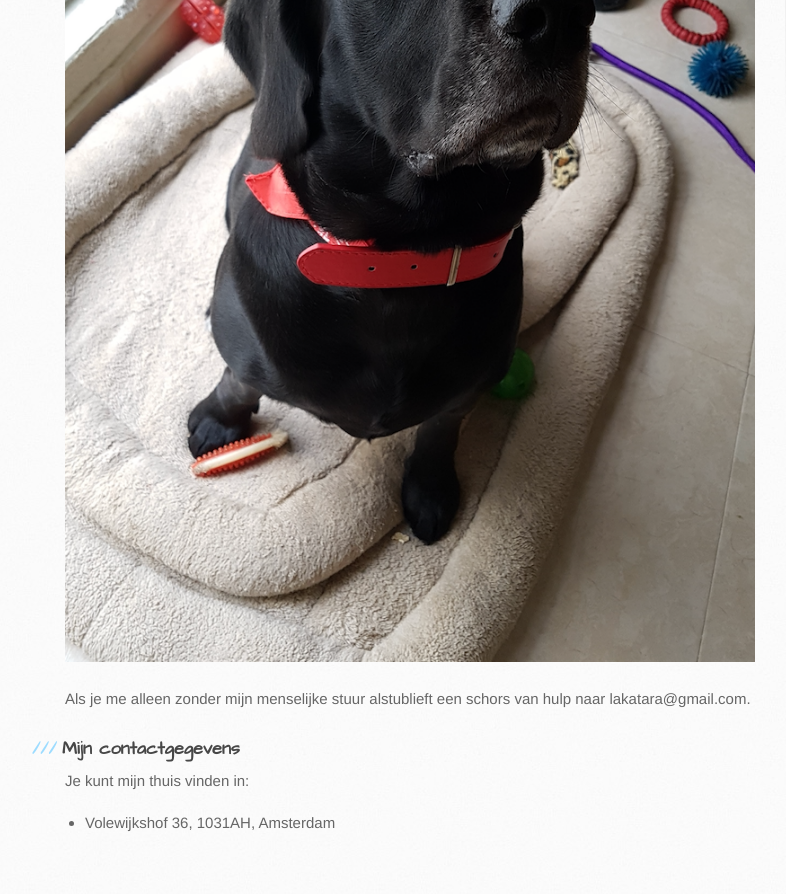
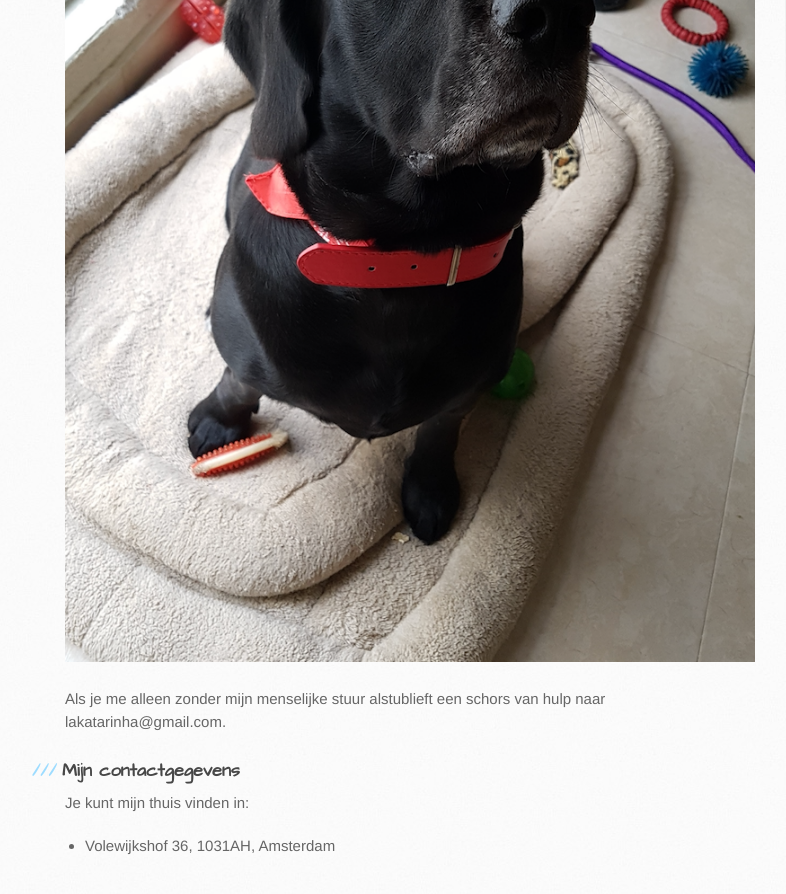
Before and after one commit to lakatara/lakatara.github.io, a Jekyll site: the page built from nederlands.md, in a window 1280 px wide and 900 px high, scrolled down 623 px. Shown: the top 894 px of the window, without its empty margins (105-891 px from the left). Built offline with Jekyll 4.4.1, drawn with Linux system fonts in a browser that asks for light colours; our own code applies the rules of GitHub Pages for plain Markdown files.

Commit message:
Fix email
Fix wrong email in all languages

```diff
--- a/nederlands.md
+++ b/nederlands.md
@@ -9,7 +9,7 @@ Ik ben een mooie hond!
 ![](https://lakatara.github.io/assets/images/la_katara_main.png)
 
 Als je me alleen zonder mijn menselijke
-stuur alstublieft een schors van hulp naar lakatara@gmail.com.
+stuur alstublieft een schors van hulp naar lakatarinha@gmail.com.
 
 ### Mijn contactgegevens
 
```
Also changed, not shown: english.md (+1 -1 lines), index.md (+1 -1 lines).
